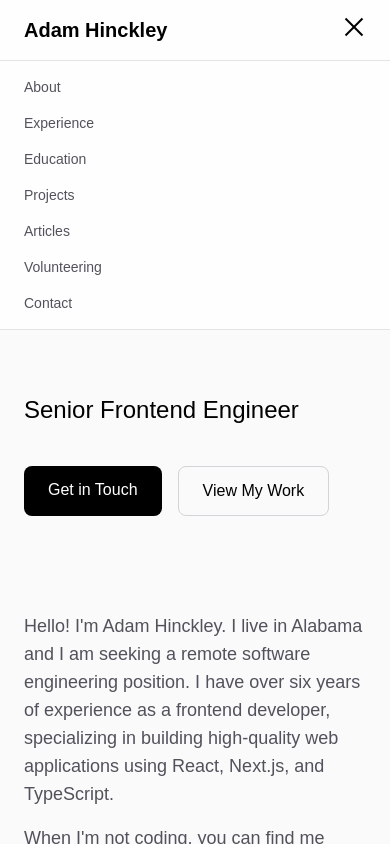
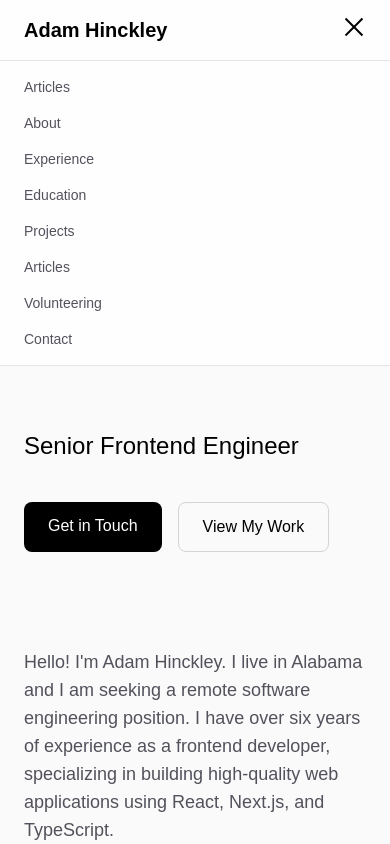
Before and after one commit to adamhinckley/adam-hinckley, a Next.js app: page / in a window 390 px wide. Both pictures are taken after a click on the button "Toggle menu". Shown: the top 844 px of the page. Built offline with nearby package versions, Linux system fonts and the light colour scheme.

Commit message:
Add link to articles in mobile navigation

```diff
--- a/app/page.tsx
+++ b/app/page.tsx
@@ -90,6 +90,12 @@ export default function Home() {
         {isMenuOpen && (
           <div className="md:hidden border-t border-zinc-200 dark:border-zinc-800">
             <div className="max-w-4xl mx-auto px-6 py-4 flex flex-col gap-4">
+              <Link
+                href="/articles"
+                className="text-sm text-zinc-600 dark:text-zinc-400 hover:text-black dark:hover:text-white transition"
+              >
+                Articles
+              </Link>
               <Link
                 href="#about"
                 className="text-sm text-zinc-600 dark:text-zinc-400 hover:text-black dark:hover:text-white transition"
```
